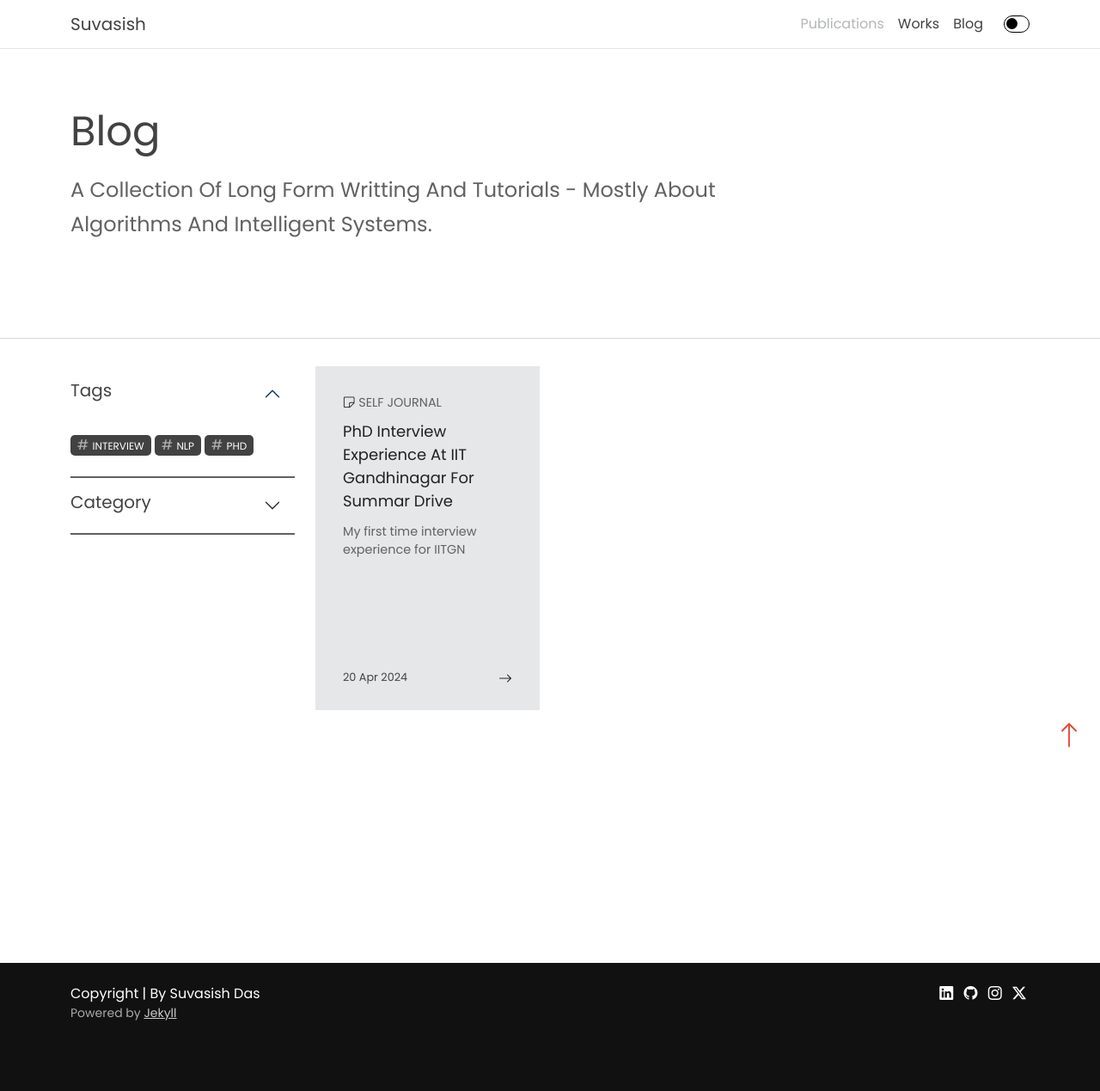
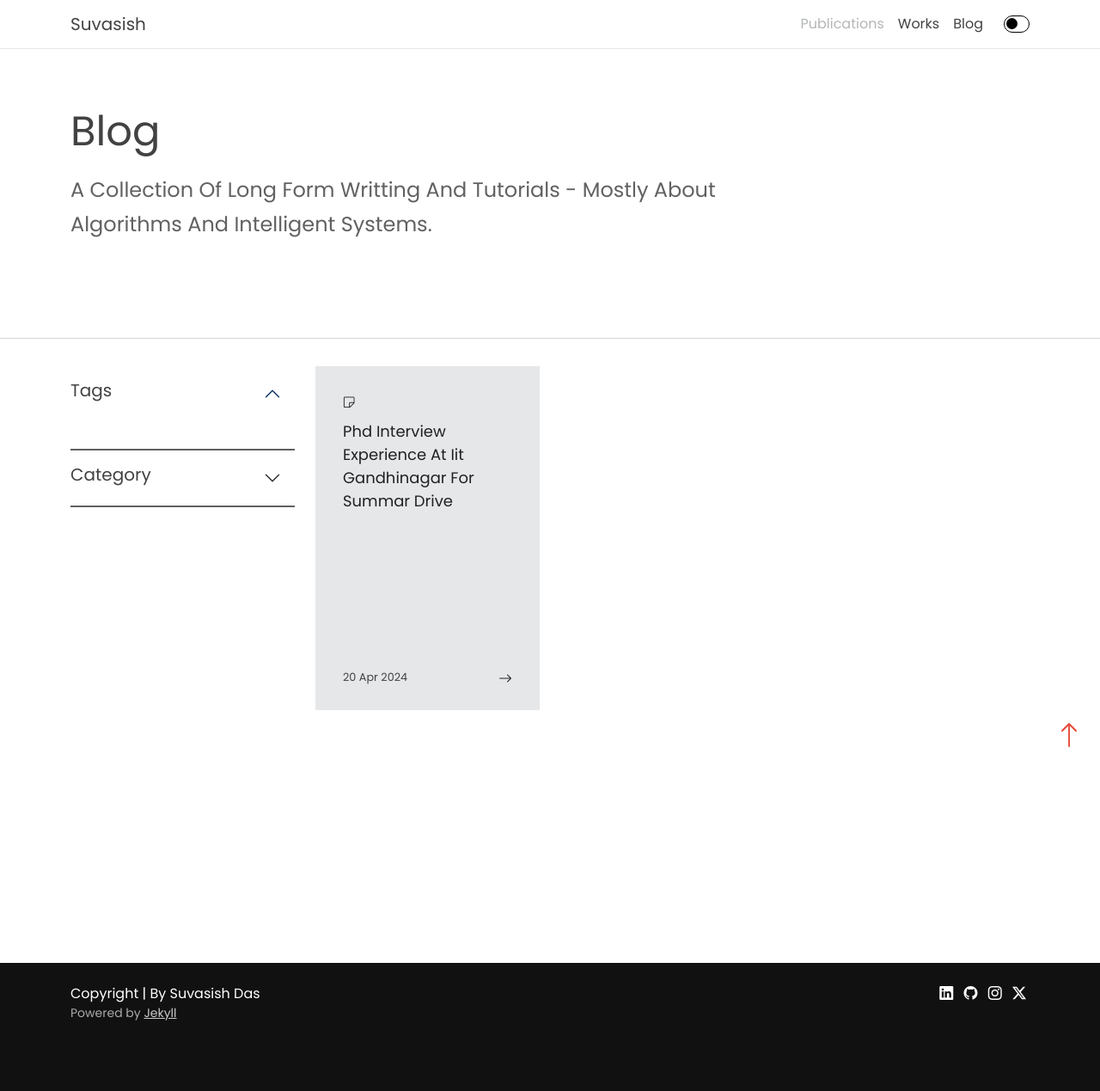
Before and after one commit to suvasish114/suvasish114.github.io, a Jekyll site: the page built from blog.html, in a window 1280 px wide. Shown: the whole page at 86% size. Built offline with Jekyll 4.4.1, drawn with Linux system fonts in a browser that asks for light colours; some web fonts are replaced; some of the changed lines change nothing that is shown.

Commit message:
Update 2024-04-20-PhD-interview-experience-at-IIT-Gandhinagar-for-summar-drive.md

```diff
--- a/_posts/2024-04-20-PhD-interview-experience-at-IIT-Gandhinagar-for-summar-drive.md
+++ b/_posts/2024-04-20-PhD-interview-experience-at-IIT-Gandhinagar-for-summar-drive.md
@@ -1,39 +1 @@
----
-id: 1713602033
-layout: post
-title: PhD interview experience at IIT Gandhinagar for summar drive
-subtitle: My first time interview experience for IITGN
-category: Self Journal
-tags: [interview, nlp, phd]
-permalink: /blog/:title:output_ext
-updated_on: 20 Apr 2024
----
-
-I was motivated to pursue PhD during my masters thesis work on NLP. I applied for regular PhD program at IIT Gandhinagar, though I didn't have any fellowships. I have been shortlisted for the first round. The interview was completely virtual and conducted via zoom meeting. My interview was scheduled on 20 april 2024 at 12:30 PM. There was two panelist in the meeting (i.e. `panelist1` was prof. [Krishna Prasad Miyapuram](https://cogs.iitgn.ac.in/team/krishna-prasad-miyapuram/) and `panelist2` was prof. [Shanmuganathan Raman](https://people.iitgn.ac.in/~shanmuga/)). The interview was for 5 to 10 minutes.
-
-![Screenshort of email](/assets/post/1713602033/email_screenshort.png)
-
-
-## conversations
-
-|||
-|-|-|
-|`panelist1`|Tell me about your educational background and research interests.|
-|`panelist1`|How Transformers works in NLP?|
-|`panelist1`|What is positional embedding? and why we need this?|
-|`panelist1`|In bengali, do we need positional embedding and why so?|
-|`panelist1`|What is LSTM and why we use it?|
-|`panelist1`|Do you hard about Machine Translation? Big tech gients like google microsoft had already developed machine translation. Why still research going on it?|
-|`panelist1`|What will be your research objective, if you pursue PhD?|
-|`panelist1`|If we want to develop a GPT for bengali, how do we do so?|
-|`panelist1`|Suvasish, thank you for your time. `panelist2` have you any question to ask?|
-|`panelist2`|No I have no questions|
-|`panelist1`|We shoudl wrap up this conversation. You can leave.|
-
-## Results
-
-Some of the questions I was not able to answer. Sepcifically the last one about developing GPT for bengali. This was my first interview experience and I was a bit narvious (which is obvious for the first time). I thought the interview is going to be arranged based on GATE CS lavel questions (which I was prepared well), but it was arranged based on Natural Language Processing. Frankly speacking, I have been introduced with NLP less than 6 months, and I lack a lot of NLP concepts.
-
-![Screenshort of email](/assets/post/1713602033/result_screenshort.png)
-
-As predicted I was not selected. But, it was a great experience and hopefully the dot created will be connected somewhere in my future.
+todo
```
